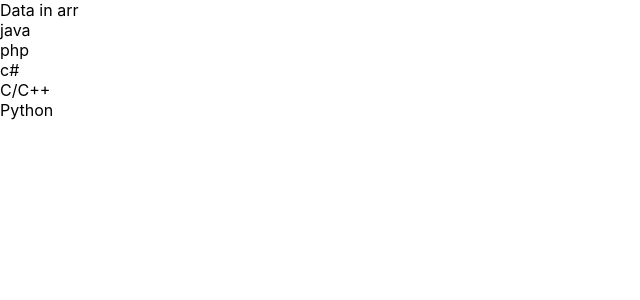
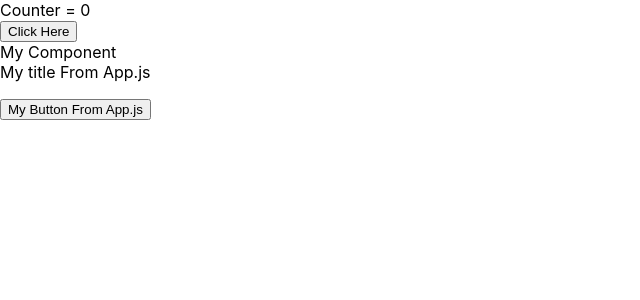
Before and after one commit to faisol-wr/workshop-react-dotnet, a React (Create React App) app in the folder app/: page / in a window 1280 px wide. Shown: the top 300 px of the page, without its empty margins (0-640 px from the left). Built offline with nearby package versions, Linux system fonts and the light colour scheme.

Commit message:
[Update] use Component, props,  children

```diff
--- a/app/src/App.js
+++ b/app/src/App.js
@@ -1,4 +1,5 @@
 import { useState } from "react";
+import MyComponent from "./Pages/MyComponent";
 
 function App() {
   const [counter, setCounter] = useState(0);
@@ -7,6 +8,9 @@ function App() {
     <>
       <div>Counter = {counter}</div>
       <button onClick={(e) => setCounter(counter + 1)}>Click Here</button>
+      <MyComponent title="My title From App.js">
+        <button>My Button From App.js</button>
+      </MyComponent>
     </>
   );
 }
--- /dev/null
+++ b/app/src/Pages/MyComponent.js
@@ -0,0 +1,13 @@
+import React from "react";
+
+function MyComponent(props) {
+  return (
+    <>
+      <div>My Component</div>
+      <div>{props.title}</div>
+      <p>{props.children}</p>
+    </>
+  );
+}
+
+export default MyComponent;
--- a/app/src/index.js
+++ b/app/src/index.js
@@ -2,12 +2,12 @@ import React from "react";
 import ReactDOM from "react-dom/client";
 import "./index.css";
 import reportWebVitals from "./reportWebVitals";
-import MyLoop from "./Pages/MyLoop";
+import App from "./App";
 
 const root = ReactDOM.createRoot(document.getElementById("root"));
 root.render(
   <React.StrictMode>
-    <MyLoop />
+    <App />
   </React.StrictMode>
 );
 
```
